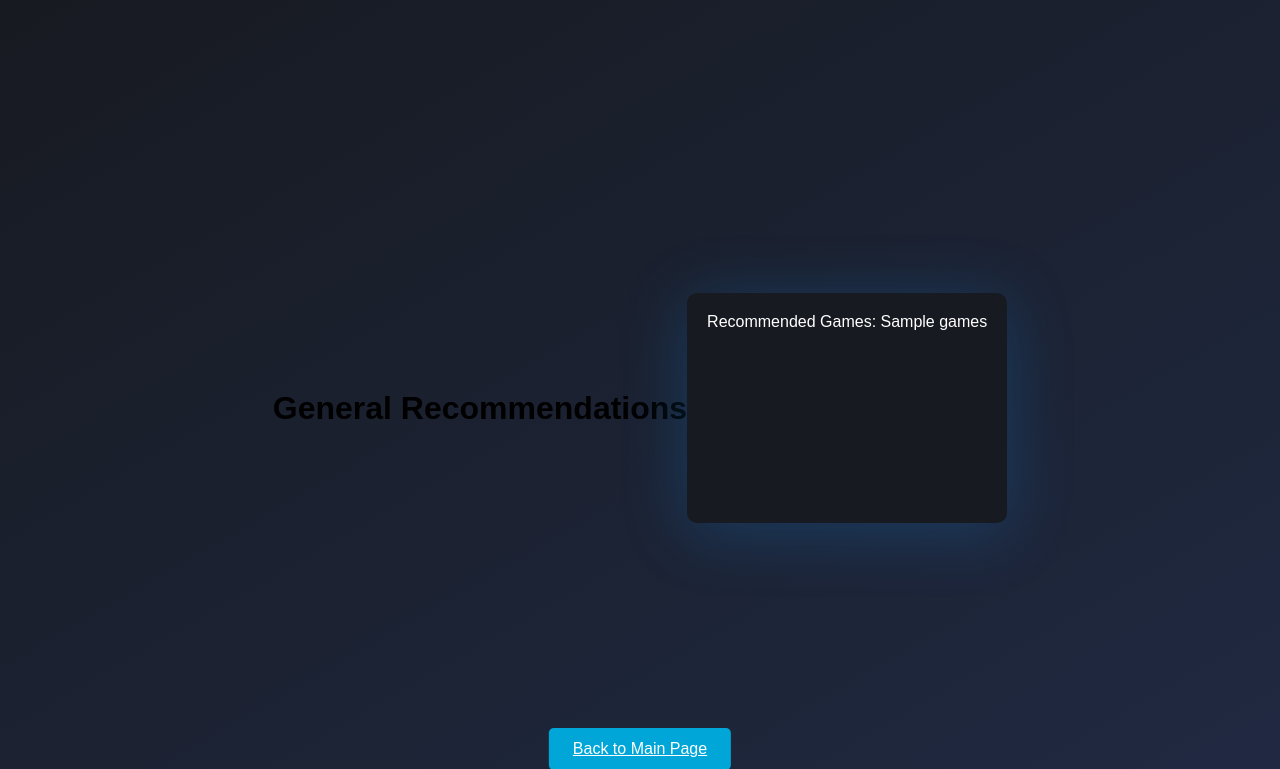
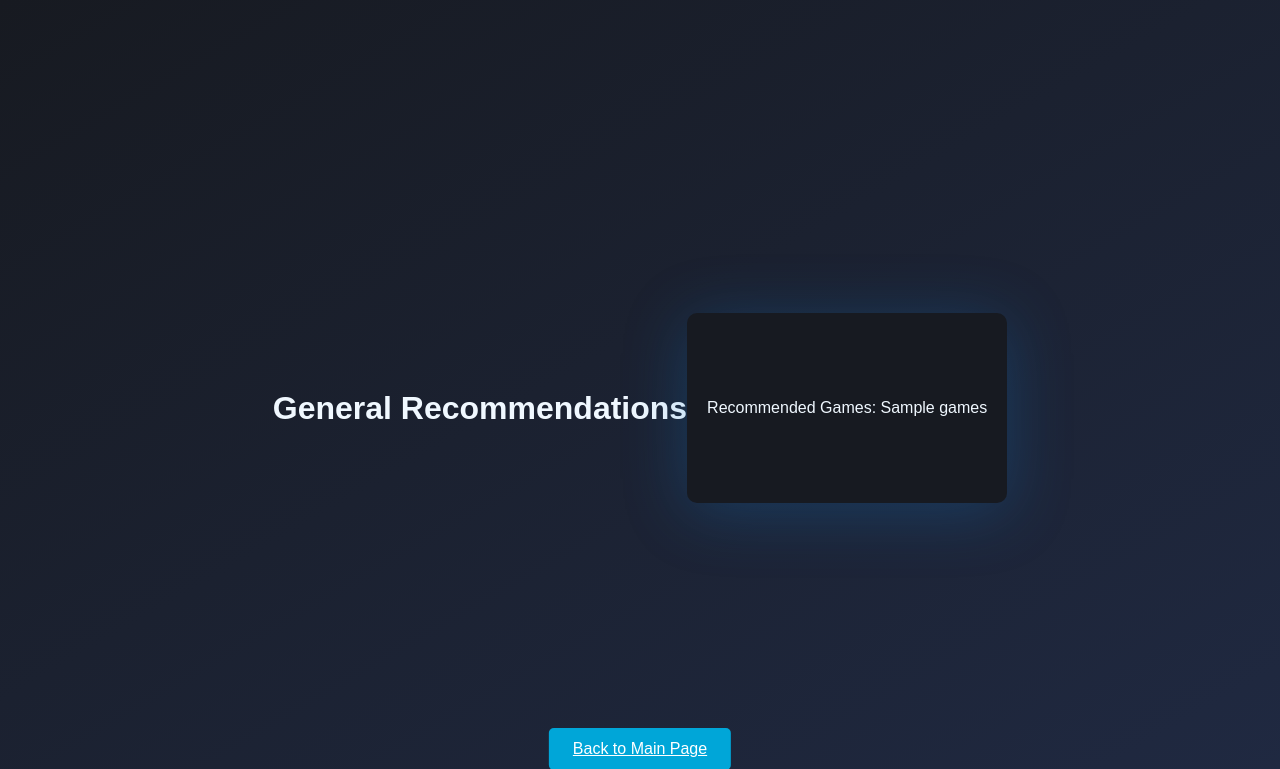
Before and after one commit to LTost/hackathon_prosjekt-2026-steamify, a Flask app: template templates/Recommended games.html in a window 1280 px wide. Shown: the top 769 px of the page. Run offline with Flask 3, Linux system fonts and the light colour scheme; the template is opened without the code that fills it: most values are stand-ins (such as "Sample title", 1, 10 or a date in 2020).

Commit message:
Update Recommended games.html

```diff
--- a/templates/Recommended games.html
+++ b/templates/Recommended games.html
@@ -115,8 +115,8 @@
             color: aliceblue;
         }
     </style>
-    <h1 class="recommendations-title">General Recommendations</h1>
-<div class="container" id="results" style="text-align: center; color: white; padding: 20px;">Recommended Games: {{ games }}</div>
+    <h1 class="recommendations-title" style="color: aliceblue;">General Recommendations</h1>
+<div class="container" id="results" style="text-align: center; color: aliceblue; padding: 20px; min-height: 150px; display: flex; align-items: center; justify-content: center;">Recommended Games: {{ games }}</div>
 <div style="position: fixed; bottom: 20px; left: 50%; transform: translateX(-50%); display: flex; gap: 10px;">
     <a href="main.html" class="mainbtn">Back to Main Page</a>
 </div>
```
